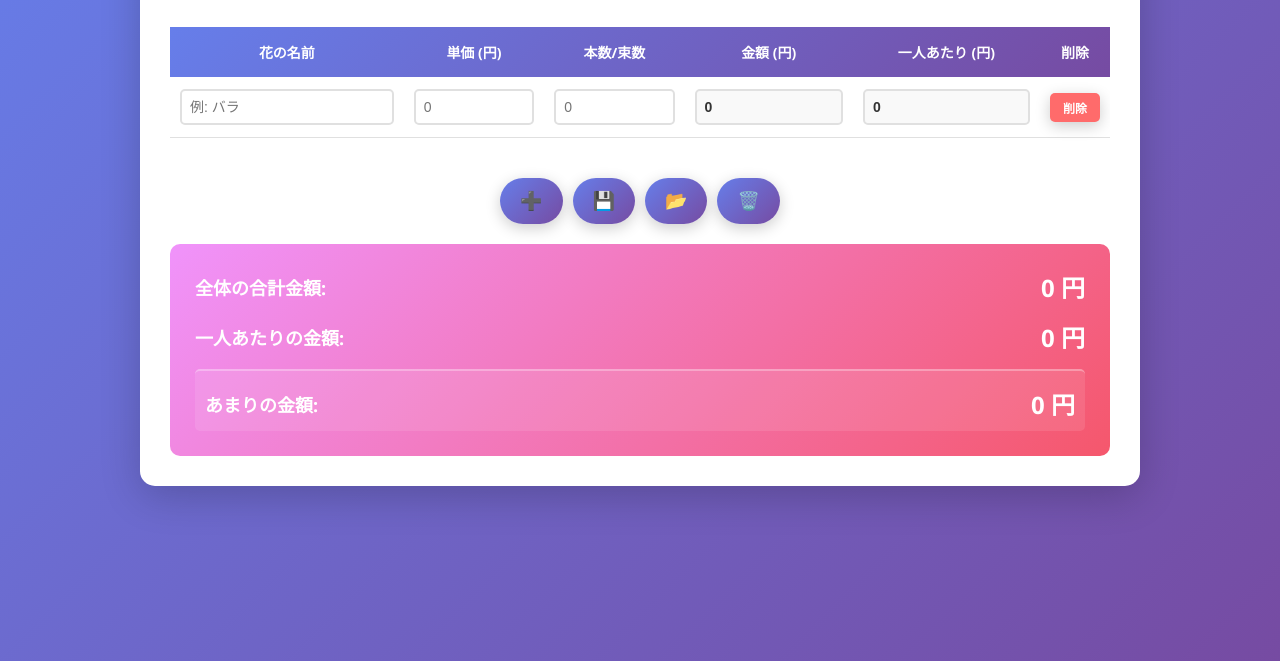
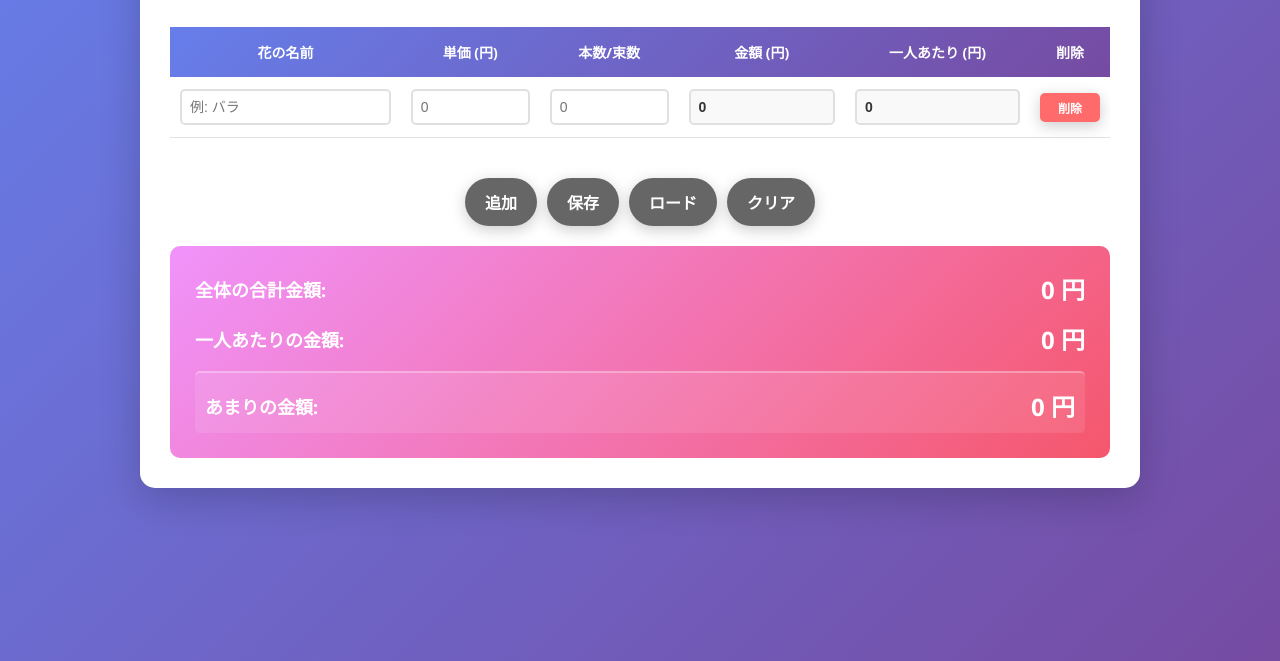
Before and after one commit to yoshimitakaesu/flower-app, a plain HTML site: page index.html in a window 1280 px wide. Shown: the part 139-800 px from the top of the page. Drawn offline with Linux system fonts and the light colour scheme.

Commit message:
ボタン色文字アイコン調整

```diff
--- a/index.html
+++ b/index.html
@@ -140,42 +140,44 @@
             padding: 12px 20px;
             border: none;
             border-radius: 25px;
-            font-size: 18px;
+            font-size: 16px;
             font-weight: 600;
             cursor: pointer;
             transition: all 0.3s;
             box-shadow: 0 4px 15px rgba(0,0,0,0.2);
-            min-width: 50px;
+            min-width: 60px;
         }
 
         .add-btn {
-            background: linear-gradient(135deg, #667eea 0%, #764ba2 100%);
+            background: #666;
             color: white;
         }
 
         .add-btn:hover {
+            background: #555;
             transform: translateY(-2px);
-            box-shadow: 0 6px 20px rgba(102, 126, 234, 0.4);
+            box-shadow: 0 6px 20px rgba(102, 102, 102, 0.4);
         }
 
         .save-btn {
-            background: linear-gradient(135deg, #667eea 0%, #764ba2 100%);
+            background: #666;
             color: white;
         }
 
         .load-btn {
-            background: linear-gradient(135deg, #667eea 0%, #764ba2 100%);
+            background: #666;
             color: white;
         }
 
         .clear-btn {
-            background: linear-gradient(135deg, #667eea 0%, #764ba2 100%);
+            background: #666;
             color: white;
         }
 
         .save-btn:hover, .load-btn:hover, .clear-btn:hover {
+            background: #555;
             transform: translateY(-2px);
-            box-shadow: 0 6px 20px rgba(102, 126, 234, 0.4);
+            box-shadow: 0 6px 20px rgba(102, 102, 102, 0.4);
         }
 
         .delete-btn {
@@ -258,8 +260,8 @@
 
             button {
                 padding: 10px 15px;
-                font-size: 16px;
-                min-width: 45px;
+                font-size: 14px;
+                min-width: 50px;
             }
 
             .people-input {
@@ -307,10 +309,10 @@
         </div>
 
         <div class="button-container">
-            <button class="add-btn" onclick="addRow()" title="行を追加">➕</button>
-            <button class="save-btn" onclick="saveData()" title="データ保存">💾</button>
-            <button class="load-btn" onclick="loadData()" title="データ読み込み">📂</button>
-            <button class="clear-btn" onclick="clearData()" title="データクリア">🗑️</button>
+            <button class="add-btn" onclick="addRow()" title="行を追加">追加</button>
+            <button class="save-btn" onclick="saveData()" title="データ保存">保存</button>
+            <button class="load-btn" onclick="loadData()" title="データ読み込み">ロード</button>
+            <button class="clear-btn" onclick="clearData()" title="データクリア">クリア</button>
         </div>
 
         <div class="total-section">
```
